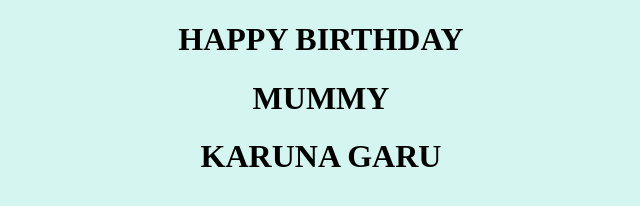
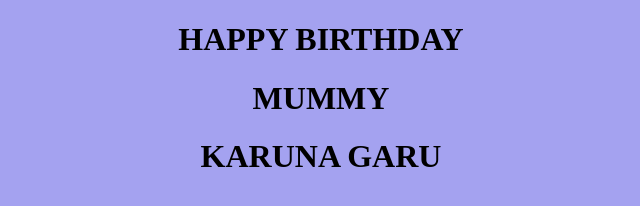
Before and after one commit to Raghav0070/raghaveshwar, a plain HTML site: page index.html in a window 1280 px wide. Shown: the whole page, without its empty margins (319-959 px from the left). Drawn offline with Linux system fonts and the light colour scheme.

Commit message:
Update styles.css

```diff
--- a/css/styles.css
+++ b/css/styles.css
@@ -2,6 +2,6 @@ body{
     width: 70%;
     margin: auto;
     text-align: center;
-    background-color: rgba(195, 243, 234, 0.699);
+    background-color: rgba(125, 123, 234, 0.699);
 
 }
```
